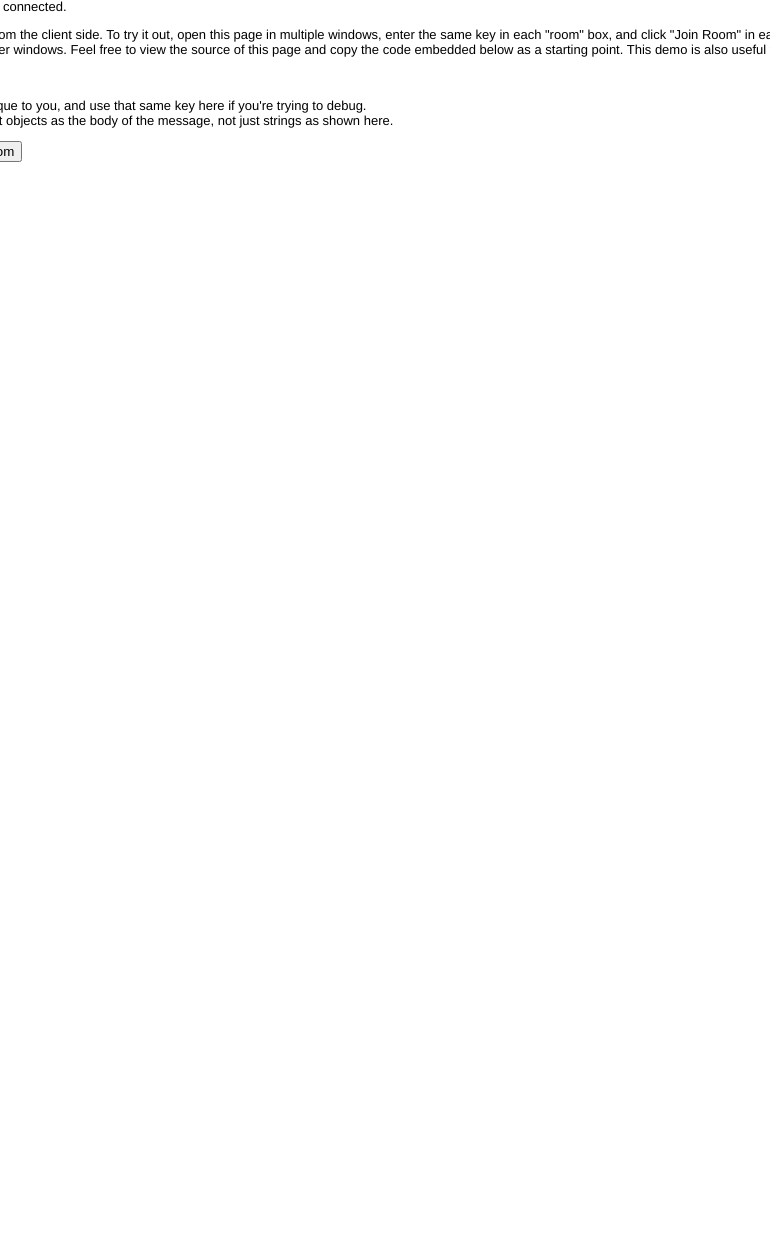
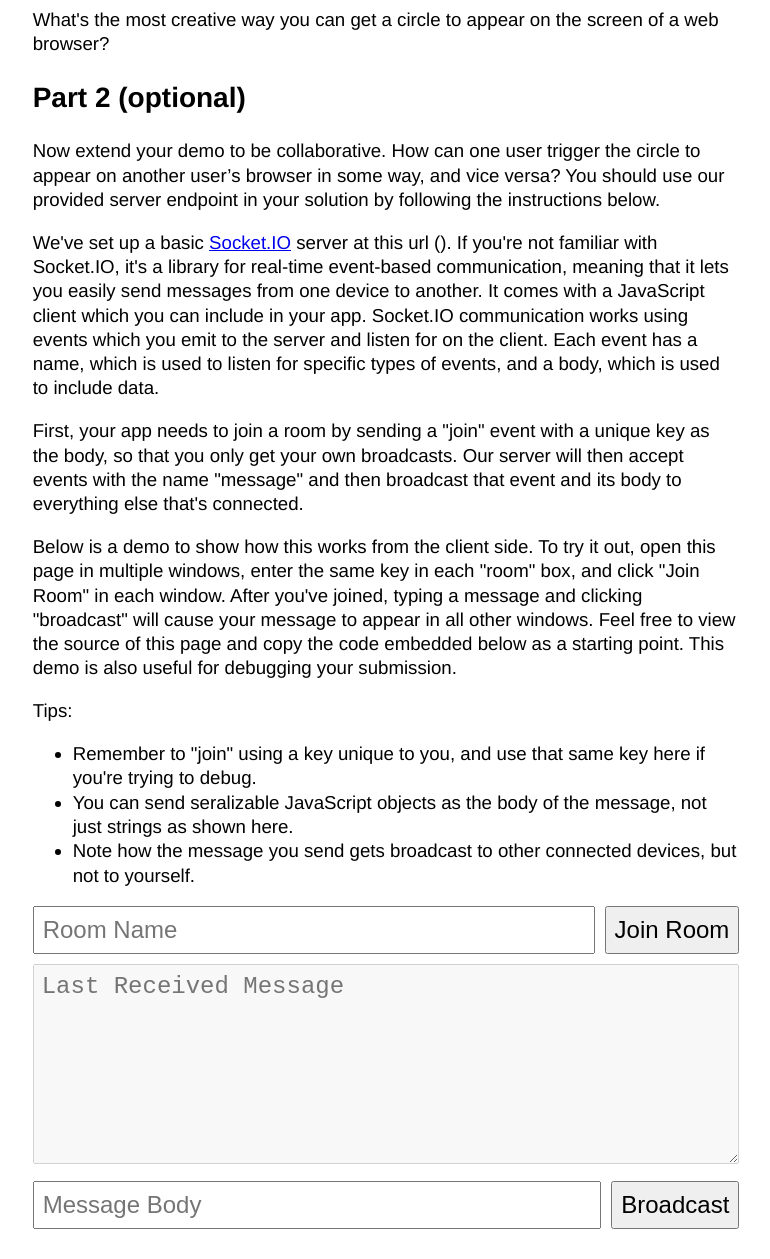
Before and after one commit to dormroomfund/drf-eng-challenge, a website: page index.html in a window 1280 px wide. Shown: the part 339-1598 px from the top of the page, without its empty margins (254-1024 px from the left). Before the commit the page ends 800 px from the top, so only its background shows below. Drawn offline with nearby package versions, Linux system fonts and the light colour scheme; no server answers.

Commit message:
Improve styling

```diff
--- a/index.html
+++ b/index.html
@@ -3,8 +3,36 @@
   <head>
     <title>DRF Engineer-in-Residence Coding Challenge</title>
     <style>
+      * {
+        box-sizing: border-box;
+      }
+
       body {
-        font: 13px Helvetica, Arial;
+        font: 14pt Helvetica, Arial;
+        line-height: 1.3;
+        max-width: 40em;
+        margin: 0 auto;
+        padding: 20px;
+      }
+
+      form {
+        display: flex;
+      }
+
+      input {
+        flex-grow: 1;
+        margin-right: 10px;
+      }
+
+      input, button, textarea {
+        font-size: 18pt;
+        padding: 8px;
+        margin-bottom: 10px;
+      }
+
+      #message-body {
+        width: 100%;
+        height: 200px;
       }
     </style>
   </head>
@@ -25,7 +53,7 @@
 
     <p>First, your app needs to join a room by sending a "join" event with a unique key as the body, so that you only get your own broadcasts. Our server will then accept events with the name "message" and then broadcast that event and its body to everything else that's connected.</p>
 
-    <p>Below is a demo to show how this works from the client side. To try it out, open this page in multiple windows, enter the same key in each "room" box, and click "Join Room" in each window. Afterwards, typing and sending a message will cause it to appear in all other windows. Feel free to view the source of this page and copy the code embedded below as a starting point. This demo is also useful for debugging your submission.</p>
+    <p>Below is a demo to show how this works from the client side. To try it out, open this page in multiple windows, enter the same key in each "room" box, and click "Join Room" in each window. After you've joined, typing a message and clicking "broadcast" will cause your message to appear in all other windows. Feel free to view the source of this page and copy the code embedded below as a starting point. This demo is also useful for debugging your submission.</p>
 
     <p>Tips:</p>
 
@@ -33,6 +61,7 @@
       <ul>
         <li>Remember to "join" using a key unique to you, and use that same key here if you're trying to debug.</li>
         <li>You can send seralizable JavaScript objects as the body of the message, not just strings as shown here.</li>
+        <li>Note how the message you send gets broadcast to other connected devices, but not to yourself.</li>
       </ul>
     </p>
 
@@ -41,11 +70,11 @@
       <button>Join Room</button>
     </form>
 
-    <div id="message-body"></div>
+    <textarea disabled id="message-body" placeholder="Last Received Message"></textarea>
 
-    <form id="message-form" action="" style="display: none;">
+    <form id="message-form" action="">
       <input name="message" placeholder="Message Body" />
-      <button>Broadcast Message</button>
+      <button>Broadcast</button>
     </form>
 
     <script src="/socket.io/socket.io.js"></script>
@@ -56,17 +85,12 @@
         var socket = io();
 
         $('#join-form').submit(function () {
-          var room = this.room.value;
-          socket.emit('join', room);
-
-          $('#message-form').show();
-
+          socket.emit('join', this.room.value);
           return false;
         });
 
         $('#message-form').submit(function () {
-          var message = this.message.value;
-          socket.emit('message', message);
+          socket.emit('message', this.message.value);
           return false;
         });
 
```
